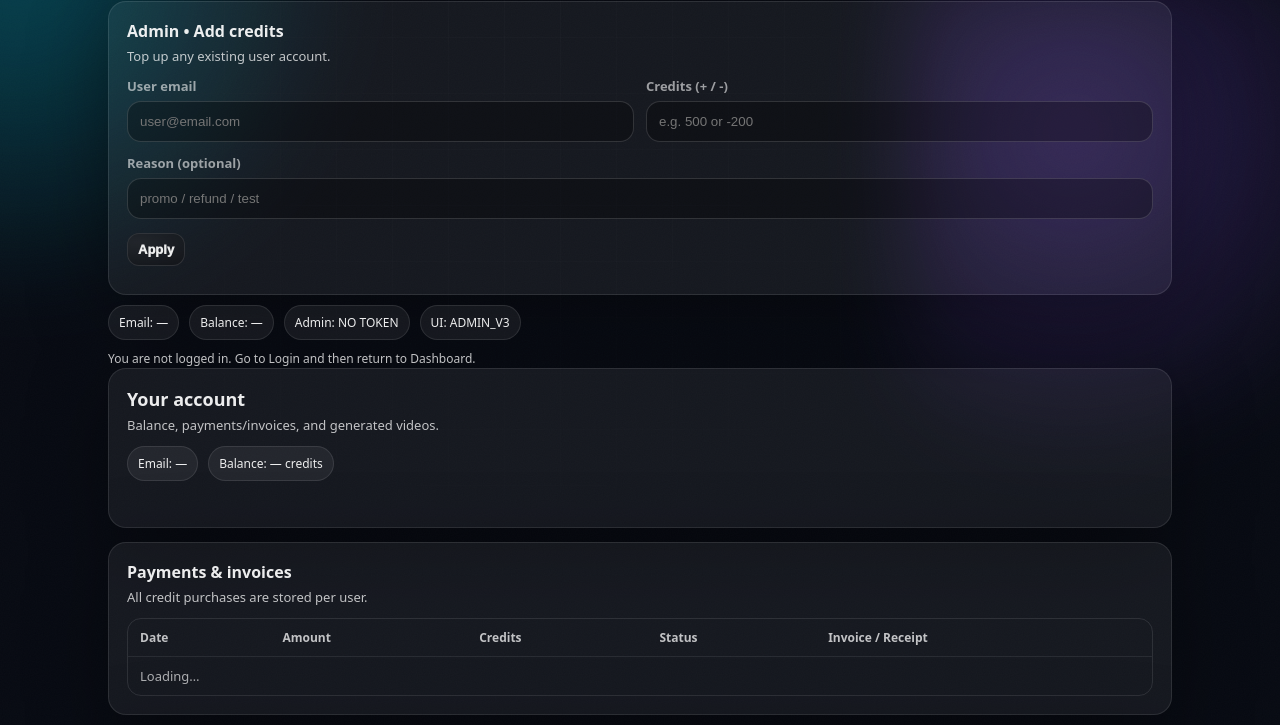
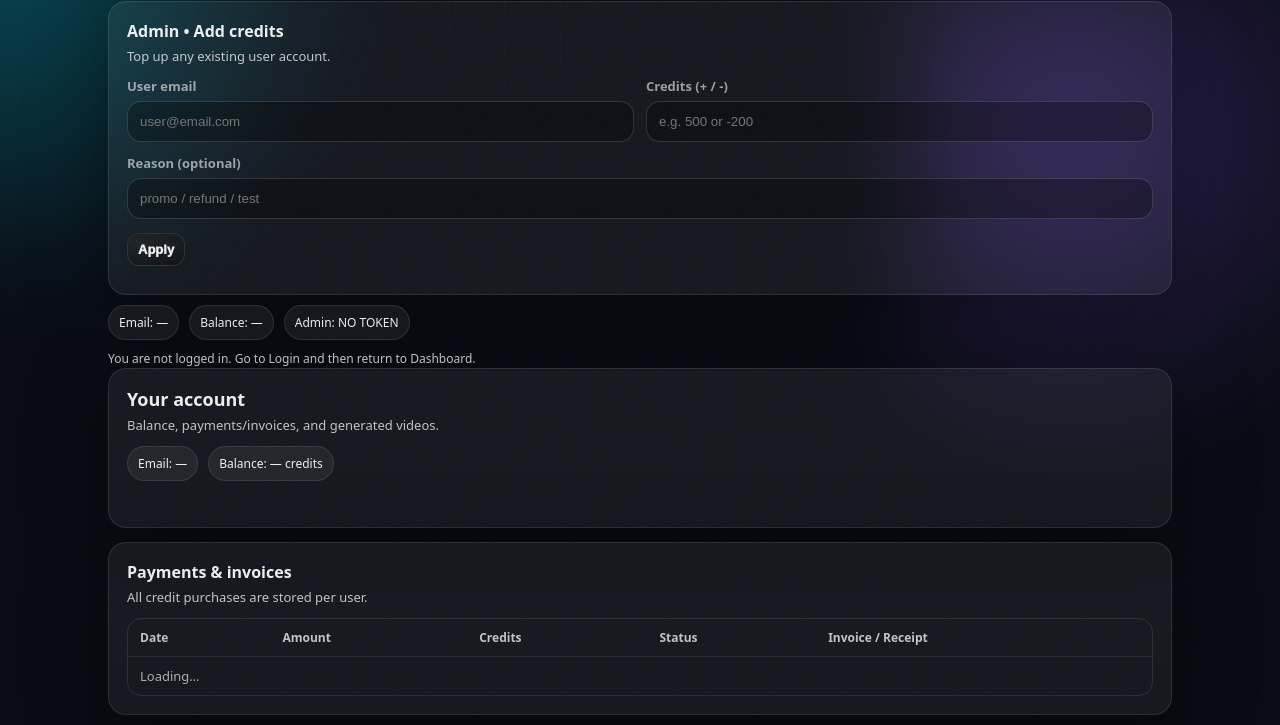
Before and after one commit to Zaza4real/homepage, a website: page dashboard.html in a window 1280 px wide. Shown: the part 75-800 px from the top of the page. Drawn offline with Linux system fonts and the light colour scheme.

Commit message:
Update dashboard.html

```diff
--- a/dashboard.html
+++ b/dashboard.html
@@ -71,7 +71,6 @@
         <div class="pill" id="dashEmailTop">Email: —</div>
         <div class="pill" id="dashBalanceTop">Balance: —</div>
         <div class="pill" id="dashAdminTop">Admin: —</div>
-        <div class="pill" id="dashVer">UI: ADMIN_V3</div>
       </div>
       <div class="hint" id="dashDiag" style="min-height:18px; margin-top:10px; color: rgba(255,255,255,.75); font-size:12px;"></div>
 
```
